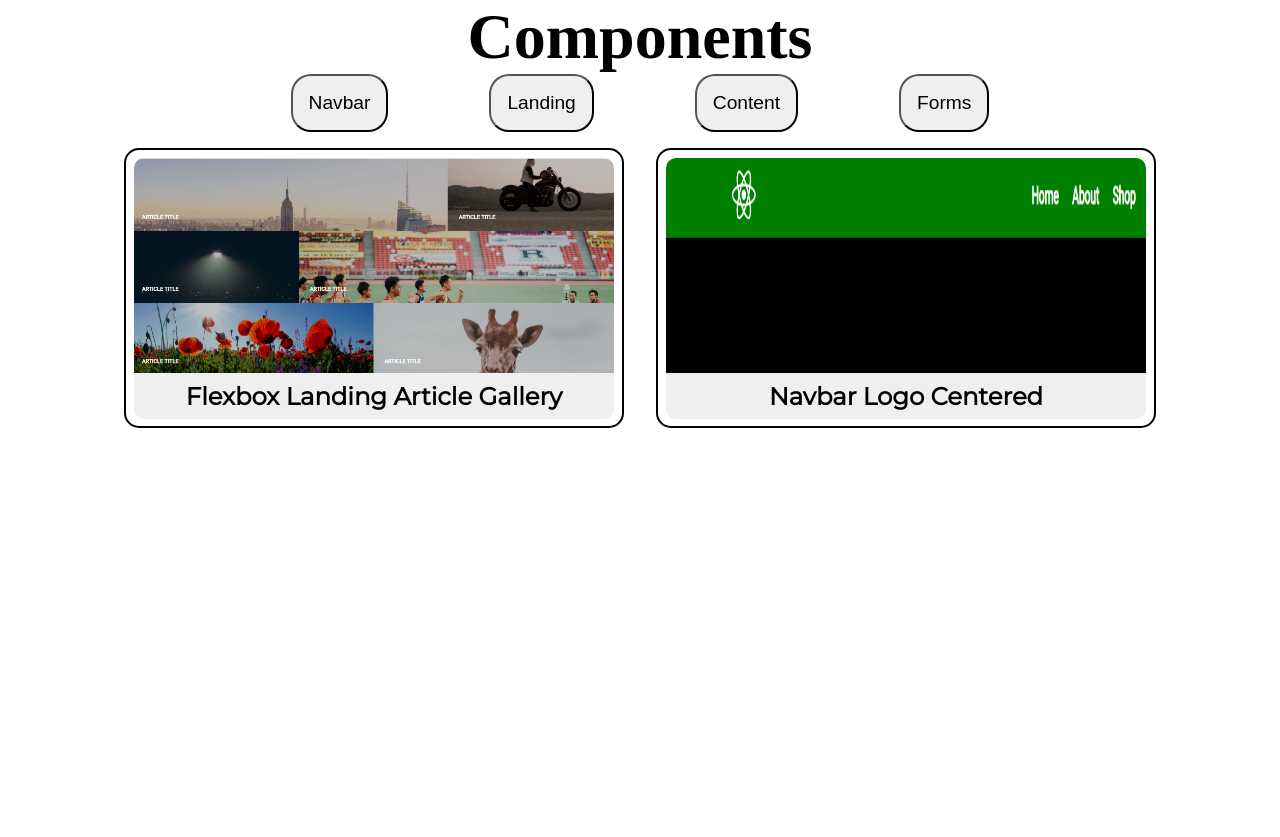
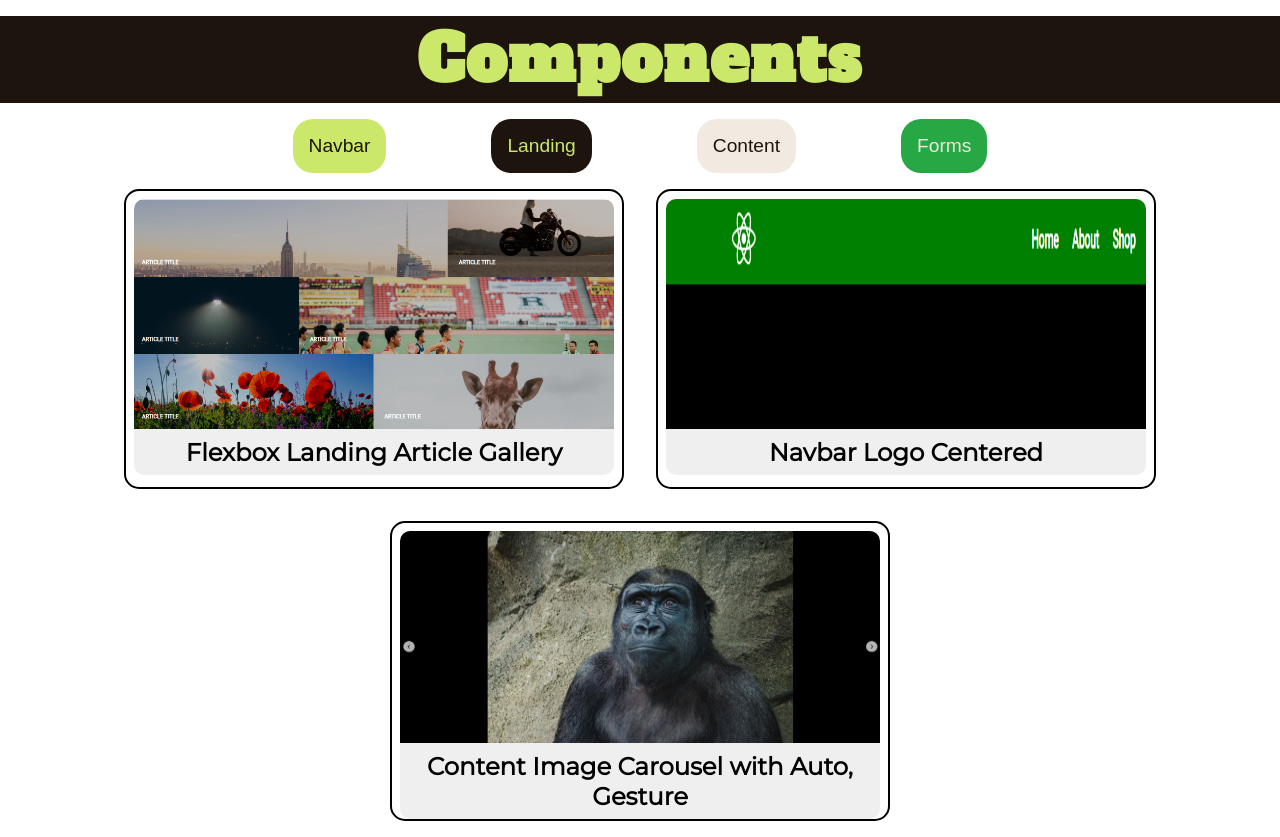
Before and after one commit to jdegaris/React-Component-Gallery, a React (Create React App) app: page / in a window 1280 px wide. Before the commit the page ends 800 px from the top, so only its background shows below. Built offline with nearby package versions, Linux system fonts and the light colour scheme.

Commit message:
added usability and design

```diff
--- a/package.json
+++ b/package.json
@@ -5,6 +5,8 @@
   "dependencies": {
     "react": "^16.8.6",
     "react-dom": "^16.8.6",
+    "react-gesture-gallery": "^1.0.0",
+    "react-gesture-responder": "^2.1.0",
     "react-router-dom": "^5.0.1",
     "react-scripts": "3.0.1"
   },
--- a/public/index.html
+++ b/public/index.html
@@ -8,7 +8,8 @@
     <script src="https://kit.fontawesome.com/f512ff0b63.js"></script>
 
     <link rel="manifest" href="%PUBLIC_URL%/manifest.json" />
-    <link href="https://fonts.googleapis.com/css?family=Roboto|Montserrat&display=swap" rel="stylesheet">
+    <link href="https://fonts.googleapis.com/css?family=Alfa+Slab+One|Montserrat|Roboto&display=swap" rel="stylesheet">
+
 
     <title>React App</title>
   </head>
--- a/src/App.css
+++ b/src/App.css
@@ -1,5 +1,53 @@
+:root {
+    --primary-color: #CBE86B;
+    --dark-color: #1C140D;
+    --light-color: #F2E9E1;
+    --danger-color: #dc3545;
+    --success-color: #28a745;
+  }
+
+
 * {
   margin: 0;
   padding: 0;
   box-sizing: border-box;
 }
+
+.get-code {
+    width: 100%;
+    text-align: center;
+}
+
+.get-code button {
+    width: 20vw;
+    min-width: 100px;
+    min-height: 3vh;
+    font-size: 1.2rem;
+}
+
+.btn {
+    outline: none;
+    border: none;
+}
+
+.btn-primary {
+    background: var(--primary-color);
+    color: var(--dark-color);
+}
+.btn-light {
+    background: var(--light-color);
+    color: var(--dark-color);
+
+}
+.btn-dark {
+    background: var(--dark-color);
+    color: var(--primary-color);
+}
+.btn-success {
+    background: var(--success-color);
+    color: var(--light-color);
+}
+.btn-danger {
+    background: var(--danger-color);
+    color: var(--light-color);
+}
--- a/src/App.js
+++ b/src/App.js
@@ -1,7 +1,8 @@
 import React from 'react';
-import { BrowserRouter as Router, Route, Switch, Link } from 'react-router-dom';
+import { BrowserRouter as Router, Route, Switch } from 'react-router-dom';
 import Landing from './Landing';
-import LandingPageGalleryFlexbox from './landing-components/Landing-Article-Gallery/LandingArticleGalleryFlexbox'
+import LandingArticleGalleryFlexbox from './landing-components/Landing-Article-Gallery/LandingArticleGalleryFlexbox'
+import ContentImageCarouselFS from './content-components/Image-Carousel-AutoGesture/ImageCarouselAutoGesture'
 import NavbarLogoCenter from './navbar-components/Navbar-Logo-Center/NavbarLogoCenter'
 
 
@@ -11,7 +12,8 @@ const App = () => {
   return <Router>
     <Switch>
       <Route exact path='/' component={Landing} />
-      <Route exact path='/LandingPageGalleryFlexbox' component={LandingPageGalleryFlexbox} />
+      <Route exact path='/LandingArticleGalleryFlexbox' component={LandingArticleGalleryFlexbox} />
+      <Route exact path='/ContentImageCarouselFS' component={ContentImageCarouselFS} />
       <Route exact path='/NavbarLogoCenter' component={NavbarLogoCenter} />
     </Switch>
 
--- a/src/Landing.css
+++ b/src/Landing.css
@@ -7,8 +7,13 @@
     justify-content: center;
 }
 .title {
+    font-family: 'Alfa Slab One';
+    color: var(--primary-color);
+    background: var(--dark-color);
+    letter-spacing: 2px;
     text-align: center;
     font-size: 2rem;
+    margin: 1rem 0;
 }
 
 .filter {
@@ -37,7 +42,7 @@ a {
     width: 22vw;
     min-width: 350px;
     max-width: 500px;
-    min-height: 240px;
+    min-height: 300px;
     border: 2px solid black;
     border-radius: 15px;
     margin: 1rem;
@@ -46,12 +51,44 @@ a {
 
 .component-screen {
     height: 80%;
+    transform-style: preserve-3d;
+    transition: all 0.8s ease;
+}
+.component-screen:hover {
+    height: 80%;
+    transform-style: preserve-3d;
+    transition: all 0.5s ease;
+    transform: rotateY(180deg);
 }
 
-.component-screen img {
+.component-screen-front {
+    position: absolute;
     width: 100%;
     height: 100%;
     border-radius: 10px 10px 0 0 ;
+    backface-visibility: hidden;
+}
+.component-screen-front img {
+    width: 100%;
+    height: 100%;
+    border-radius: 10px 10px 0 0 ;
+}
+
+.component-screen-back {
+
+    position: absolute;
+    width: 100%;
+    height: 100%;
+    border-radius: 10px 10px 0 0 ;
+    backface-visibility: hidden;
+    transform: rotateY(180deg);
+}
+.component-screen-back p {
+    display: flex;
+    background-color: #efefef;
+    height: 100%;
+    text-align: center;
+    padding: 1rem;
 }
 
 .component-description {
--- a/src/Landing.js
+++ b/src/Landing.js
@@ -1,46 +1,77 @@
-import React, { Fragment } from 'react'
+import React, { Fragment, useState } from 'react'
 import { Link } from 'react-router-dom';
 import './Landing.css';
-import Project1 from './img/LandingArticleGalleryFlexbox.png'
-import Project2 from './img/NavbarLogoCenter.png'
+import { components } from './components';
+import image1 from './img/LandingArticleGalleryFlexbox.png';
+import image2 from './img/NavbarLogoCenter.png';
+import image3 from './img/ContentImageCarouselFS.png';
 
 
 const Landing = () => {
+
+    const images = [
+        image1,
+        image2,
+        image3
+    ]
+
+    components.map((component, index) => {
+        return component.image = images[index];
+    })
+
+    const [comps, setComps] = useState(components);
+    const [compNav, setCompNav] = useState(true);
+
+    const compFilter = (e) => {
+        setCompNav(false)
+        setComps(comps.filter(comp => {
+        return comp.type === e.target.name
+    }))
+}
+
+    const backToAll = () => {
+        setComps(components)
+        setCompNav(true);
+    }
 
     return (
         <Fragment>
             <div className="title">
                 <h1>Components</h1>
             </div>
+            { compNav ? ( <div className="filter">
+                <button className='btn btn-primary' name='navbar' onClick={compFilter} >Navbar</button>
+                <button className='btn btn-dark' name='landing' onClick={compFilter} >Landing</button>
+                <button className='btn btn-light' name='content' onClick={compFilter} >Content</button>
+                <button className='btn btn-success' name='forms' onClick={compFilter} >Forms</button>
+            </div> )
+            : (
                 <div className="filter">
-                <button name='navbar' >Navbar</button>
-                <button name='landing' >Landing</button>
-                <button name='content' >Content</button>
-                <button name='forms' >Forms</button>
+                    <button onClick={ backToAll } >Back to All</button>
                 </div>
+            )}
         <div className='container'>
 
-            <section className='component-item'>
+            { comps.map((component, index) => {
+                return <section key={index} className='component-item'>
                             <div className="component-screen">
-                    <img src={Project1} alt=""/>
+                                <div className="component-screen-front">
+                                    <img src={component.image} alt=""/>
                                 </div>
-                <Link to='/LandingPageGalleryFlexbox'>
+                                <div className="component-screen-back">
+                                    <p>{component.description}</p>
+                                </div>
+
+                            </div>
+                            <Link to={component.link}>
                                 <div className="component-description">
-                        <h3>Flexbox Landing Article Gallery</h3>
+                                    <h3>{ component.name }</h3>
                                 </div>
                             </Link>
                         </section>
+            })  }
 
-            <section className='component-item'>
-                <div className="component-screen">
-                    <img src={Project2} alt=""/>
-                </div>
-                <Link to='/NavbarLogoCenter'>
-                    <div className="component-description">
-                        <h3>Navbar Logo Centered </h3>
-                    </div>
-                </Link>
-            </section>
+
 
         </div>
         </Fragment>
--- /dev/null
+++ b/src/components.js
@@ -0,0 +1,24 @@
+export const components = [
+    {
+        name: 'Flexbox Landing Article Gallery',
+        image: './img/LandingArticleGalleryFlexbox.png',
+        link: '/LandingArticleGalleryFlexbox',
+        type: 'landing',
+        description: 'An article display meant to take up the full screen of a landing page.',
+    },
+    {
+        name: 'Navbar Logo Centered',
+        image: './img//NavbarLogoCenter.png',
+        link: '/NavbarLogoCenter',
+        type: 'navbar',
+        description: 'A navbar with a centered logo and three menu items. No hamburger menu. Menu items will drop below the logo on mobile',
+    },
+    {
+        name: 'Content Image Carousel with Auto, Gesture',
+        image: './img/LandingArticleGalleryFlexbox.png',
+        link: '/ContentImageCarouselFS',
+        type: 'content',
+        description: 'Uses React-Carousel and React-Gestures. This is meant to be used as a modal or as a section of the body. It can be used as a hero image, but make sure there are no better options',
+    },
+
+]
--- /dev/null
+++ b/src/content-components/Image-Carousel-AutoGesture/ImageCarouselAutoGesture.js
@@ -0,0 +1,50 @@
+import React, { Fragment, useState, useEffect } from 'react';
+import { images } from './images';
+import { Gallery, GalleryImage } from 'react-gesture-gallery';
+
+const INITIAL_INDEX = 0;
+
+const LandingImageCarouselFS = () => {
+    const [index, setIndex] = useState(INITIAL_INDEX);
+
+    useEffect(() => {
+        const interval = setInterval(() => {
+            if (index === images.length - 1) {
+                setIndex(INITIAL_INDEX);
+            } else {
+                setIndex(index + 1)
+            }
+        }, 2500)
+        return () => clearInterval(interval);
+    }, [index])
+
+    return (
+        <Fragment>
+        <Gallery
+        style= {{
+            height: '92vh',
+            width: '100vw',
+            background: 'black',
+        }}
+            index={index}
+            onRequestChange={i => {
+                setIndex(i);
+            }}
+        >
+            {images.map(image => {
+                return <GalleryImage
+                            objectFit='cover'
+                            src={image}
+                        />
+            })}
+        </Gallery>
+        <div className="get-code">
+            <button>
+                Get Code
+            </button>
+        </div>
+    </Fragment>
+    )
+}
+
+export default LandingImageCarouselFS
--- a/src/landing-components/Landing-Article-Gallery/LandingArticleGalleryFlexbox.js
+++ b/src/landing-components/Landing-Article-Gallery/LandingArticleGalleryFlexbox.js
@@ -63,7 +63,16 @@ const LandingPageGallery = () => {
                 </article>
             </Link>
             </div>
+
+            <div className="break"></div>
+
+            <div className="get-code">
+                <button>
+                    Get Code
+                </button>
+            </div>
         </div>
+
     )
 }
 
--- a/src/navbar-components/Navbar-Logo-Center/NavbarLogoCenter.css
+++ b/src/navbar-components/Navbar-Logo-Center/NavbarLogoCenter.css
@@ -1,17 +1,11 @@
 /* HEIGHT IS SET AT 8VH */
-
-:root {
-    --primary-color: green;
-    --light-color: white;
-}
-
 
 nav {
     display: flex;
     flex-flow: wrap;
     width: 100%;
     height: 8vh;
-    background: var(--primary-color)
+    background: var(--dark-color)
 }
 
 .logo {
@@ -22,19 +16,20 @@ nav {
     font-size: 4rem;
     width: 50vw;
     min-width: 300px;
-    color: var(--light-color);
+    margin-left: 2rem;
+    color: var(--primary-color);
 }
 
 .logo a {
-    color: var(--light-color);
+    color: var(--primary-color);
 }
 
 .menu {
     display: flex;
     flex-flow: wrap;
-    justify-self: flex-end;
     justify-content: flex-end;
     width: 50vw;
+    margin-left: -2rem;
     font-family: 'Roboto';
     font-weight: bold;
 }
@@ -48,7 +43,7 @@ nav {
 .menu ul a {
     margin-right: 2rem;
     font-size: 1.5rem;
-    color: var(--light-color);
+    color: var(--primary-color);
 }
 
 @media only screen and (max-width: 600px) {
@@ -58,8 +53,10 @@ nav {
     }
     .logo {
         justify-content: center;
+        margin: 0;
     }
     .menu {
         justify-content: center;
+        margin-left: 2rem;
     }
   }
```
Also changed, not shown: src/content-components/Image-Carousel-AutoGesture/images.js (added, +7 -0 lines), src/navbar-components/Navbar-Logo-Center/NavbarLogoCenter.js (+9 -2 lines), src/img/ContentImageCarouselFS.png (added), 1 other file (tests, documents, lock files or other folders). Lines whose indentation alone changed are shown as unchanged.
